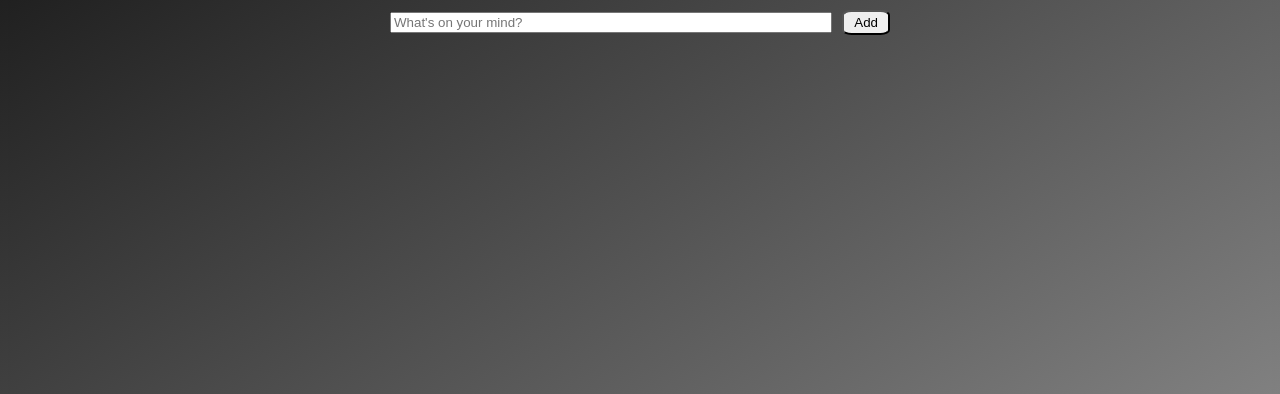
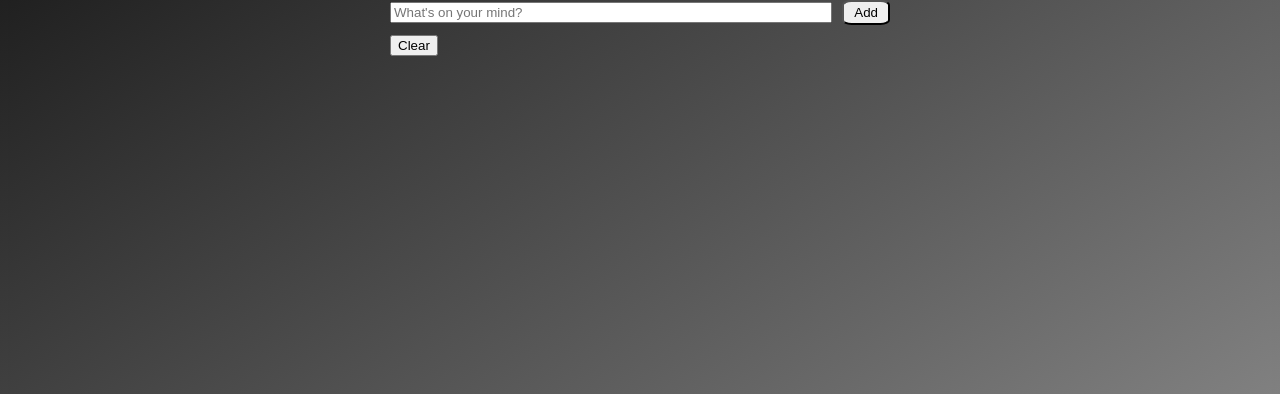
Before and after one commit to Christo-Hutch/To-Do-List-Website, a plain HTML site: page index.html in a window 1280 px wide. Shown: the part 406-800 px from the top of the page. Drawn offline with Linux system fonts and the light colour scheme.

Commit message:
Added button to delete all items

```diff
--- a/index.html
+++ b/index.html
@@ -1,5 +1,6 @@
 <!DOCTYPE html>
 <html>
+
 <head>
     <meta charset="UTF-8">
     <meta name="viewport" content="width=device-width, initial-scale=1.0" />
@@ -7,15 +8,19 @@
     <link rel="stylesheet" href="styles.css" />
     <script src="scripts.js" defer></script>
 </head>
+
 <body>
     <div class="main-container">
         <div class="to-do-list-container">
             <h2>To-Do List</h2>
             <form id="item-form" class="new-item-form">
-                    <input type="text" id="item-input" class="new-item-input" placeholder="What's on your mind?">                    <button type="submit" id="confirm" class="addbnt">Add</button>
+                <input type="text" id="item-input" class="new-item-input" placeholder="What's on your mind?"> <button
+                    type="submit" id="confirm" class="addbnt">Add</button>
             </form>
             <ul id="to-do-list"></ul>
         </div>
+        <button id="del-all" class="delallbtn" onclick="delall()">Clear</button>
     </div>
 </body>
+
 </html>
```
Lines whose indentation alone changed are shown as unchanged.
